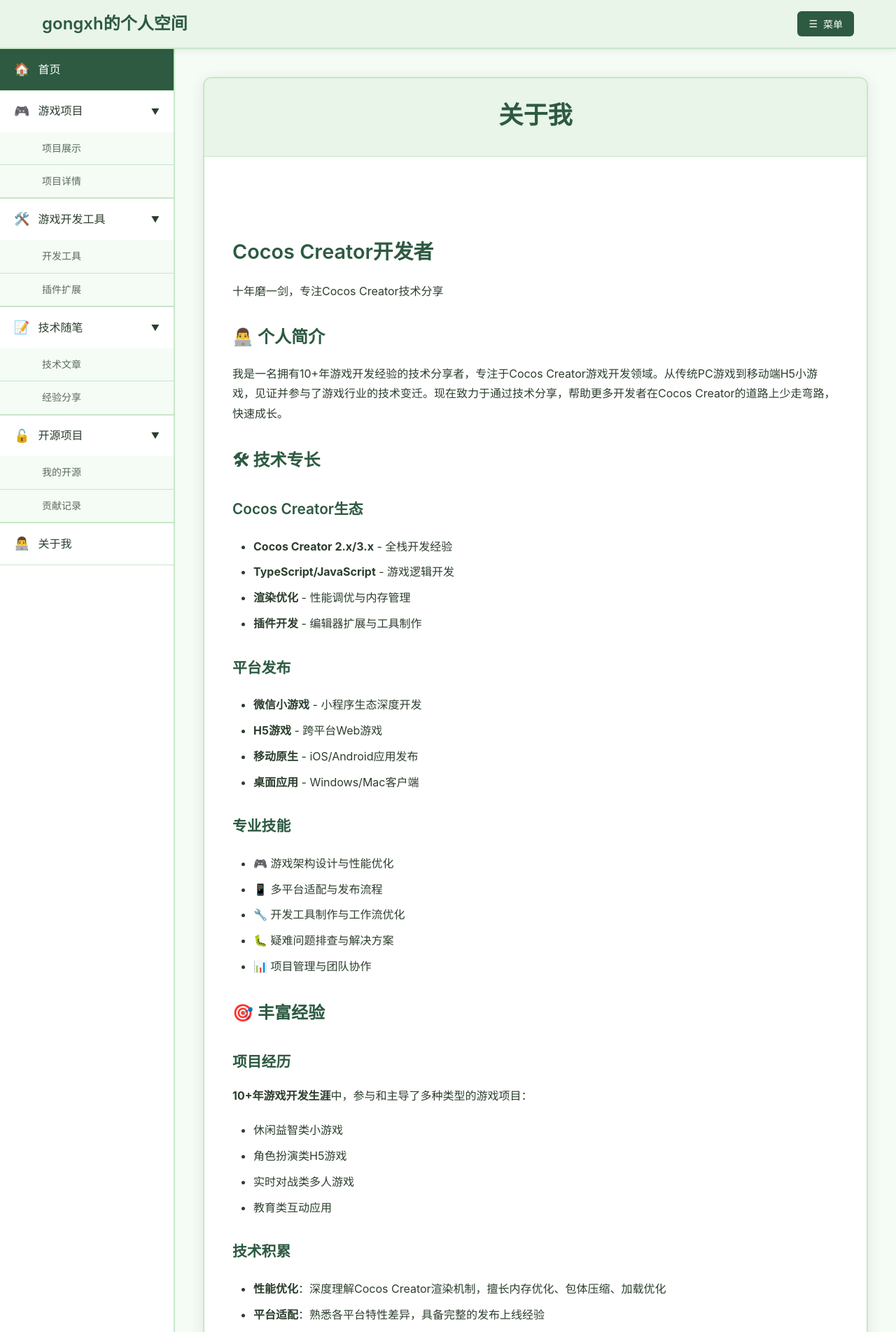
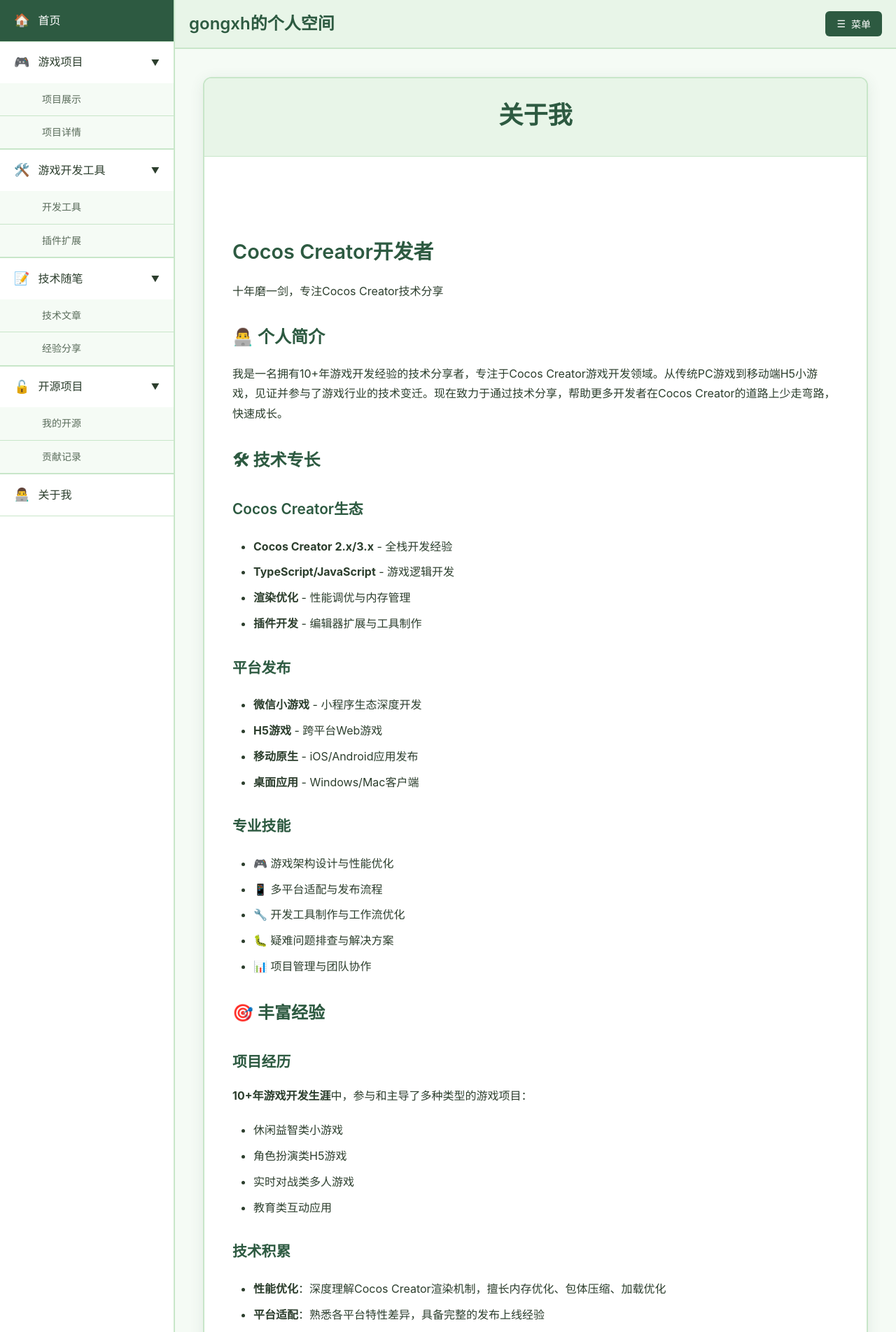
Before and after one commit to Gongxh0901/gongxh.github.io, a Jekyll site: the page built from about.markdown, in a window 1280 px wide. Shown: the top 1904 px of the page at 70% size. Built offline with Jekyll 4.4.1, drawn with Linux system fonts in a browser that asks for light colours.

Commit message:
重构网站布局：改为双栏布局（左侧固定导航+右侧三部分结构）
- 左侧：固定导航栏（不跟随内容滚动）
- 右侧：固定header + 可滚动内容 + 跟随页脚
- 更新所有布局文件（main.html, page.html, post.html）
- 调整CSS样式适应新布局
- 更新JavaScript交互逻辑
- 保持响应式设计和移动端适配

```diff
--- a/_layouts/page.html
+++ b/_layouts/page.html
@@ -17,11 +17,15 @@
 
 <body>
     <div class="page-wrapper">
-        {% include header.html %}
+        <!-- 左侧固定导航栏 -->
+        {% include sidebar.html %}
 
-        <div class="main-layout">
-            {% include sidebar.html %}
+        <!-- 右侧内容区域 -->
+        <div class="right-content-area">
+            <!-- 固定顶部 header -->
+            {% include header.html %}
 
+            <!-- 可滚动的主内容区域 -->
             <main class="main-content" id="mainContent">
                 <div class="content-wrapper">
                     <article class="page">
@@ -39,10 +43,11 @@
                         </div>
                     </article>
                 </div>
+
+                <!-- 页脚跟随内容滚动 -->
+                {% include footer.html %}
             </main>
         </div>
-
-        {% include footer.html %}
     </div>
 
     <script src="{{ '/assets/js/main.js' | relative_url }}"></script>
--- a/assets/js/main.js
+++ b/assets/js/main.js
@@ -3,6 +3,7 @@
     // DOM元素
     const sidebar = document.getElementById('sidebar');
     const mainContent = document.getElementById('mainContent');
+    const rightContentArea = document.querySelector('.right-content-area');
     const sidebarToggle = document.getElementById('sidebarToggle');
     const navLinks = document.querySelectorAll('.nav-link');
     const navSublinks = document.querySelectorAll('.nav-sublink');
@@ -17,12 +18,16 @@
 
         if (sidebarCollapsed) {
             sidebar.classList.add('collapsed');
-            mainContent.classList.add('expanded');
+            if (rightContentArea) {
+                rightContentArea.classList.add('expanded');
+            }
             sidebarToggle.querySelector('.toggle-icon').textContent = '☰';
             sidebarToggle.querySelector('.toggle-text').textContent = '展开';
         } else {
             sidebar.classList.remove('collapsed');
-            mainContent.classList.remove('expanded');
+            if (rightContentArea) {
+                rightContentArea.classList.remove('expanded');
+            }
             sidebarToggle.querySelector('.toggle-icon').textContent = '✕';
             sidebarToggle.querySelector('.toggle-text').textContent = '收起';
         }
@@ -81,7 +86,9 @@
     // 事件监听器
 
     // 侧边栏切换按钮
+    if (sidebarToggle) {
         sidebarToggle.addEventListener('click', toggleSidebar);
+    }
 
     // 主导航链接点击
     navLinks.forEach(link => {
@@ -91,12 +98,14 @@
             const navItem = this.closest('.nav-item');
 
             // 如果有子菜单，切换展开状态
-            if (navItem.classList.contains('has-children')) {
+            if (navItem && navItem.classList.contains('has-children')) {
                 toggleSubmenu(navItem);
             }
 
             // 显示对应内容
+            if (target) {
                 showContent(target);
+            }
         });
     });
 
@@ -107,7 +116,9 @@
             const target = this.getAttribute('data-target');
 
             // 显示对应内容
+            if (target) {
                 showContent(target);
+            }
         });
     });
 
@@ -115,14 +126,30 @@
     function handleResize() {
         const isMobile = window.innerWidth <= 768;
 
-        if (isMobile && !sidebarCollapsed) {
-            // 移动端默认收起侧边栏
+        if (isMobile) {
+            // 移动端处理
+            if (!sidebarCollapsed) {
+                sidebar.classList.add('mobile-open');
+            } else {
+                sidebar.classList.remove('mobile-open');
+            }
+        } else {
+            // 桌面端处理
+            sidebar.classList.remove('mobile-open');
+        }
+    }
+
+    // 移动端点击遮罩关闭侧边栏
+    function handleMobileOverlayClick(e) {
+        const isMobile = window.innerWidth <= 768;
+        if (isMobile && !sidebarCollapsed && !sidebar.contains(e.target) && !sidebarToggle.contains(e.target)) {
             toggleSidebar();
         }
     }
 
     // 初始化
     window.addEventListener('resize', handleResize);
+    document.addEventListener('click', handleMobileOverlayClick);
     handleResize(); // 初始调用
 
     // 默认显示首页内容
@@ -131,22 +158,34 @@
 
 // 平滑滚动到顶部功能
 function scrollToTop() {
+    const mainContent = document.getElementById('mainContent');
+    if (mainContent) {
+        mainContent.scrollTo({
+            top: 0,
+            behavior: 'smooth'
+        });
+    } else {
         window.scrollTo({
             top: 0,
             behavior: 'smooth'
         });
     }
+}
 
 // 添加滚动监听，显示返回顶部按钮
-window.addEventListener('scroll', function() {
-    const scrollTop = window.pageYOffset || document.documentElement.scrollTop;
+document.addEventListener('DOMContentLoaded', function() {
+    const mainContent = document.getElementById('mainContent');
     const backToTop = document.querySelector('.back-to-top');
 
-    if (backToTop) {
+    if (mainContent && backToTop) {
+        mainContent.addEventListener('scroll', function() {
+            const scrollTop = mainContent.scrollTop;
+
             if (scrollTop > 300) {
                 backToTop.classList.add('visible');
             } else {
                 backToTop.classList.remove('visible');
             }
+        });
     }
 });
--- a/assets/main.scss
+++ b/assets/main.scss
@@ -33,27 +33,67 @@
   color: var(--text-dark);
   font-family: 'SF Pro Text', -apple-system, BlinkMacSystemFont, 'Segoe UI', Roboto, sans-serif;
   line-height: 1.6;
-  overflow-x: hidden;
+  overflow: hidden; /* 防止body滚动 */
 }
 
-// 页面包装器
+// 页面包装器 - 双栏布局
 .page-wrapper {
   display: flex;
-  flex-direction: column;
-  min-height: 100vh;
+  height: 100vh;
+  overflow: hidden;
 }
 
-// 固定顶部header
+// 左侧固定导航栏
+.sidebar {
+  width: var(--sidebar-width);
+  height: 100vh;
+  background: white;
+  border-right: 2px solid var(--border-color);
+  overflow-y: auto;
+  z-index: 900;
+  transition: all 0.3s ease;
+  flex-shrink: 0;
+}
+
+.sidebar.collapsed {
+  width: var(--sidebar-collapsed-width);
+}
+
+.sidebar.collapsed .nav-text,
+.sidebar.collapsed .nav-subtext,
+.sidebar.collapsed .nav-arrow,
+.sidebar.collapsed .nav-submenu {
+  display: none;
+}
+
+.sidebar.collapsed .nav-link {
+  justify-content: center;
+  padding: 15px 0;
+}
+
+// 右侧内容区域
+.right-content-area {
+  flex: 1;
+  display: flex;
+  flex-direction: column;
+  height: 100vh;
+  overflow: hidden;
+  margin-left: 0;
+  transition: margin-left 0.3s ease;
+}
+
+.right-content-area.expanded {
+  /* 当侧边栏收起时，右侧内容区域可以稍微扩展 */
+  margin-left: 0;
+}
+
+// 固定顶部header（在右侧内容区域内）
 .site-header-fixed {
-  position: fixed;
-  top: 0;
-  left: 0;
-  right: 0;
-  z-index: 1000;
   background-color: var(--soft-green);
   border-bottom: 2px solid var(--border-color);
   box-shadow: 0 2px 8px rgba(45, 90, 65, 0.1);
   height: var(--header-height);
+  flex-shrink: 0;
 }
 
 .header-container {
@@ -99,43 +139,6 @@
 
 .sidebar-toggle:hover {
   background: var(--light-green);
-}
-
-// 主布局
-.main-layout {
-  display: flex;
-  margin-top: var(--header-height);
-  min-height: calc(100vh - var(--header-height));
-}
-
-// 侧边栏
-.sidebar {
-  position: fixed;
-  left: 0;
-  top: var(--header-height);
-  width: var(--sidebar-width);
-  height: calc(100vh - var(--header-height));
-  background: white;
-  border-right: 2px solid var(--border-color);
-  overflow-y: auto;
-  z-index: 900;
-  transition: all 0.3s ease;
-}
-
-.sidebar.collapsed {
-  width: var(--sidebar-collapsed-width);
-}
-
-.sidebar.collapsed .nav-text,
-.sidebar.collapsed .nav-subtext,
-.sidebar.collapsed .nav-arrow,
-.sidebar.collapsed .nav-submenu {
-  display: none;
-}
-
-.sidebar.collapsed .nav-link {
-  justify-content: center;
-  padding: 15px 0;
 }
 
 // 导航样式
@@ -233,23 +236,25 @@
   font-size: 14px;
 }
 
-// 主内容区域
+// 主内容区域 - 可滚动
 .main-content {
   flex: 1;
-  margin-left: var(--sidebar-width);
-  transition: margin-left 0.3s ease;
+  overflow-y: auto;
   background: var(--pale-green);
+  display: flex;
+  flex-direction: column;
 }
 
 .main-content.expanded {
-  margin-left: var(--sidebar-collapsed-width);
+  /* 保持原有的expanded类，但在新布局中不需要改变margin */
 }
 
 .content-wrapper {
+  flex: 1;
   padding: 40px;
   max-width: 1200px;
   margin: 0 auto;
-  min-height: calc(100vh - var(--header-height) - 200px);
+  width: 100%;
 }
 
 // 内容区域
@@ -379,7 +384,7 @@
   margin: 0;
 }
 
-// 底部footer
+// 底部footer - 跟随内容滚动
 .site-footer {
   background: var(--soft-green);
   border-top: 2px solid var(--border-color);
@@ -650,21 +655,27 @@
 
 // 响应式设计
 @media (max-width: 768px) {
+  .page-wrapper {
+    flex-direction: column;
+  }
+
   .sidebar {
+    position: fixed;
+    top: 0;
+    left: 0;
+    width: var(--sidebar-width);
+    height: 100vh;
+    z-index: 1100;
     transform: translateX(-100%);
-    z-index: 1100;
+    transition: transform 0.3s ease;
   }
 
   .sidebar.mobile-open {
     transform: translateX(0);
   }
 
-  .main-content {
-    margin-left: 0;
-  }
-
-  .main-content.expanded {
-    margin-left: 0;
+  .right-content-area {
+    width: 100%;
   }
 
   .content-wrapper {
```
Also changed, not shown: _layouts/main.html (+10 -5 lines), _layouts/post.html (+10 -5 lines). Lines whose indentation alone changed are shown as unchanged.
